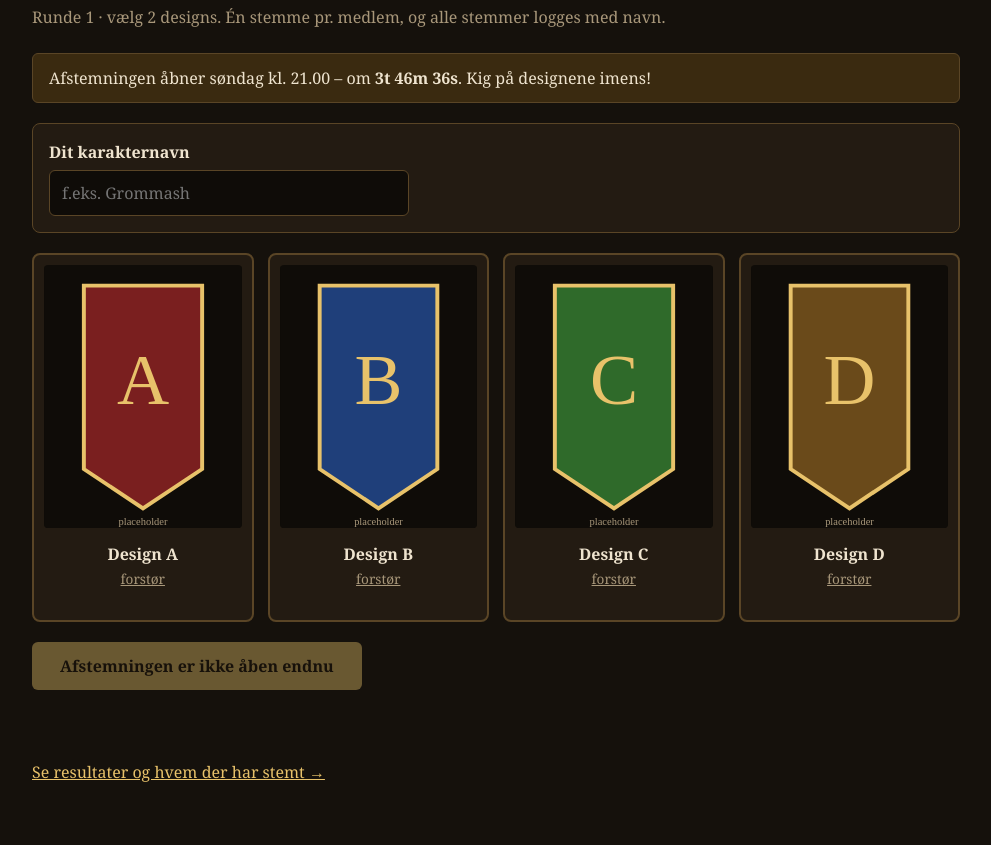
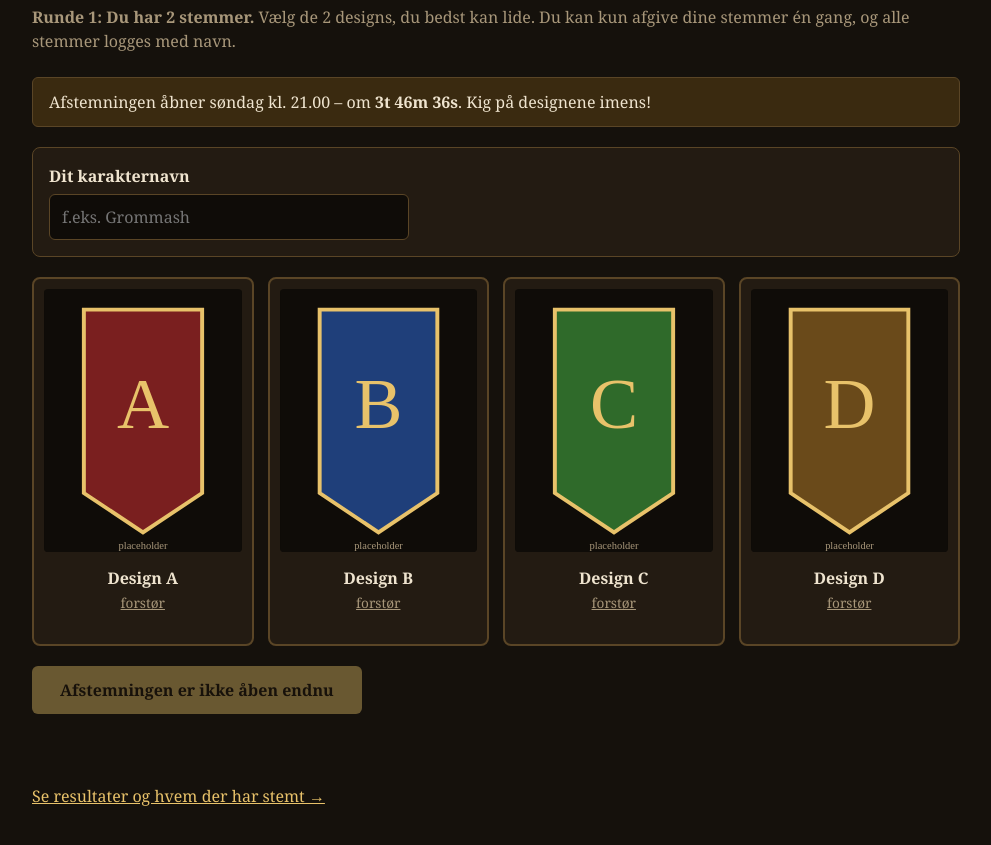
Before and after one commit to Roaringman/biggus-vote, a plain HTML site: page index.html in a window 1280 px wide. Shown: the part 71-916 px from the top of the page, without its empty margins (144-1135 px from the left). Drawn offline with Linux system fonts and the light colour scheme.

Commit message:
Clarify that round 1 gives each member 2 votes
Co-Authored-By: Claude Opus 5.5 <noreply@anthropic.com>

```diff
--- a/index.html
+++ b/index.html
@@ -34,7 +34,9 @@
   const picked = new Set();
   const $ = id => document.getElementById(id);
 
-  $("sub").textContent = `Runde ${CONFIG.round} · vælg ${max} ${max > 1 ? "designs" : "design"}. Én stemme pr. medlem, og alle stemmer logges med navn.`;
+  $("sub").innerHTML = max > 1
+    ? `<b>Runde ${CONFIG.round}: Du har ${max} stemmer.</b> Vælg de ${max} designs, du bedst kan lide. Du kan kun afgive dine stemmer én gang, og alle stemmer logges med navn.`
+    : `<b>Runde ${CONFIG.round}: Du har 1 stemme.</b> Vælg det design, du bedst kan lide. Du kan kun stemme én gang, og alle stemmer logges med navn.`;
   if (DEMO) $("banner").innerHTML = `<div class="banner warn">Demotilstand: ingen scriptUrl i config.js, så stemmer gemmes kun i denne browser.</div>`;
   if (!CONFIG.open) $("banner").innerHTML += `<div class="banner warn">Afstemningen for runde ${CONFIG.round} er lukket.</div>`;
 
@@ -84,7 +86,7 @@
     }
     const name = $("name").value.trim();
     $("submit").disabled = !CONFIG.open || notYet() || !name || picked.size !== max;
-    $("submit").textContent = notYet() ? "Afstemningen er ikke åben endnu" : picked.size === max ? "Afgiv stemme" : `Vælg ${max - picked.size} mere`;
+    $("submit").textContent = notYet() ? "Afstemningen er ikke åben endnu" : picked.size === max ? (max > 1 ? "Afgiv stemmer" : "Afgiv stemme") : `Vælg ${max - picked.size} ${max - picked.size > 1 ? "designs" : "design"} mere`;
   }
   $("name").oninput = render;
   render();
@@ -111,7 +113,7 @@
       const r = await submitVote(name, choices);
       if (r.ok) {
         $("msg").className = "msg ok";
-        $("msg").textContent = `Tak ${name}, din stemme på ${names} er registreret.`;
+        $("msg").textContent = `Tak ${name}, ${max > 1 ? "dine stemmer" : "din stemme"} på ${names} er registreret.`;
         picked.clear(); render(); $("submit").disabled = true;
       } else {
         $("msg").className = "msg err";
```
